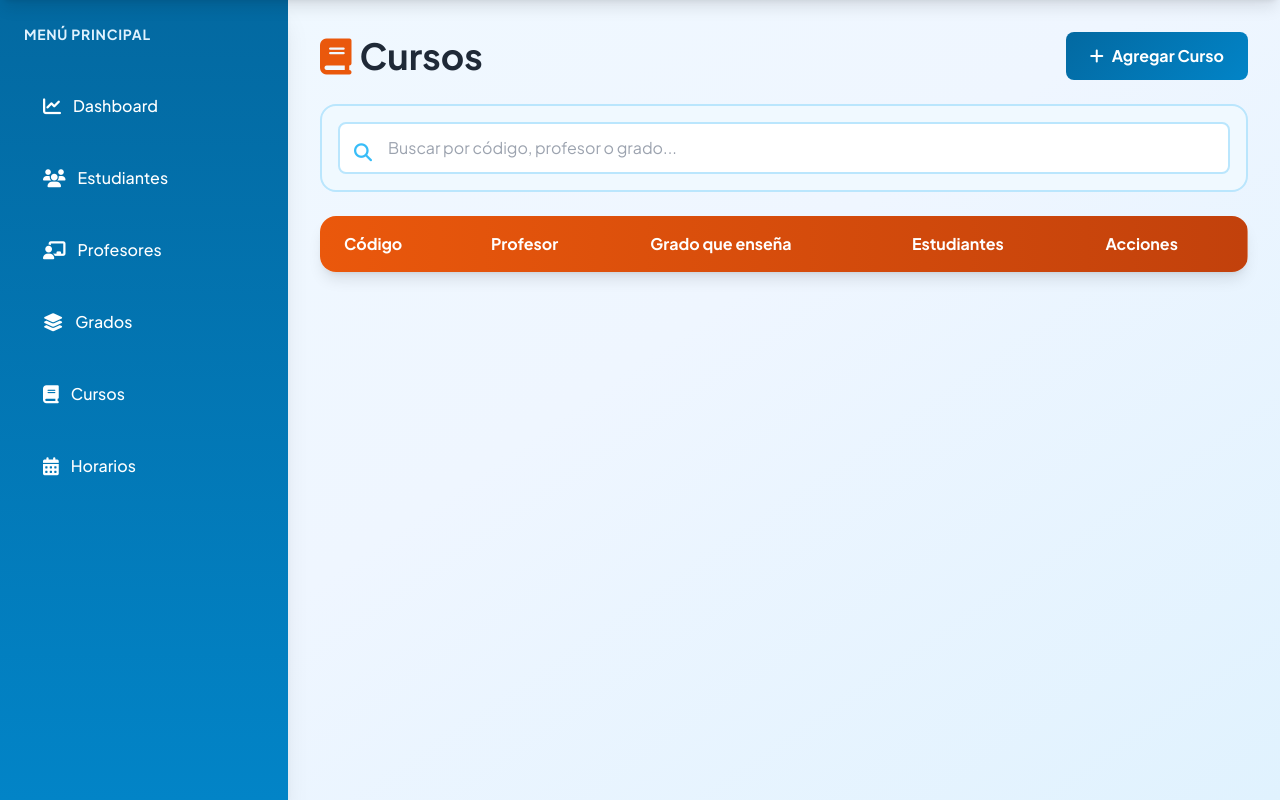
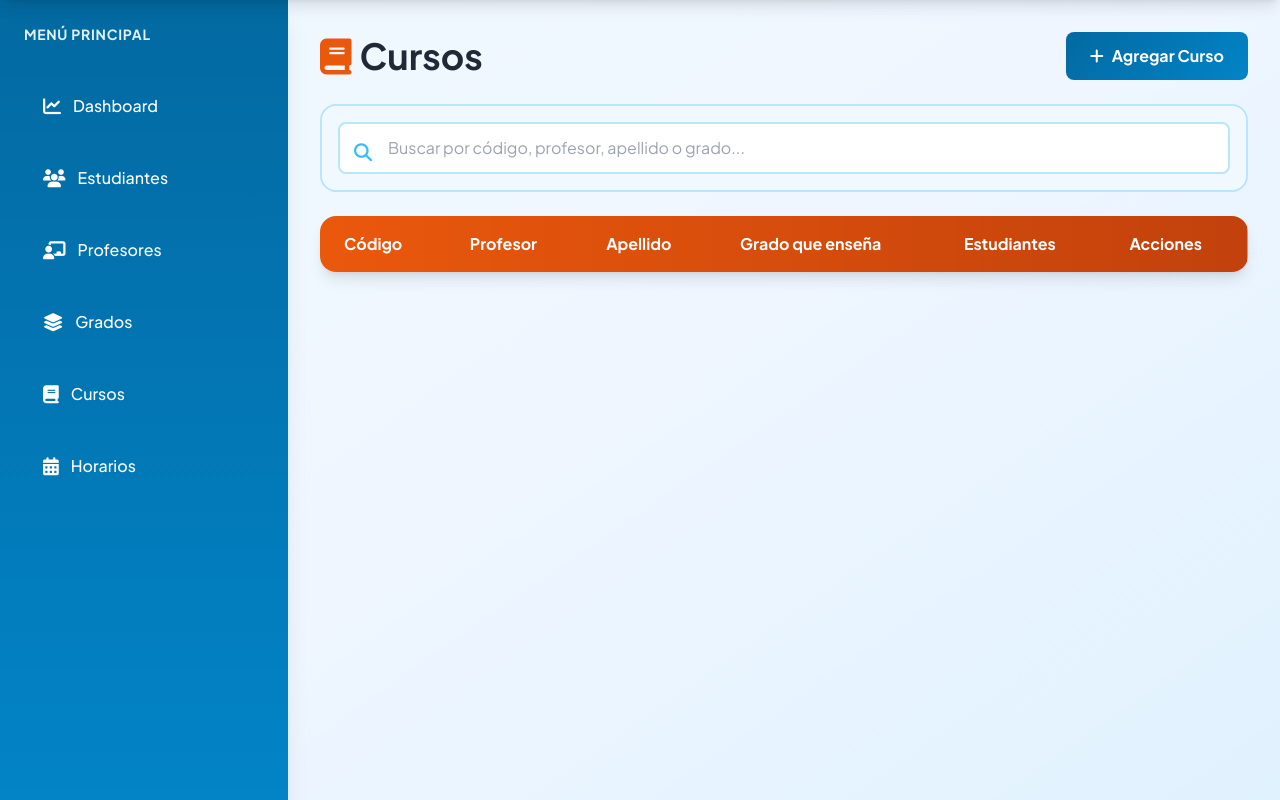
Before and after one commit to bismarb/coleg, a Flask app: page /courses in a window 1280 px wide. Shown: the part 84-884 px from the top of the page. Run offline with Flask 3, Linux system fonts and the light colour scheme; a user stored in the database is signed in; data comes from the database, SQL or seed files in the repository; data that the repository does not hold is empty; some libraries are stand-ins or nearby versions.

Commit message:
Add instructor last name to the courses table
Add a new column for instructor last name to the courses table, update search functionality to include last names, and adjust colspan for the no results message.

Replit-Commit-Author: Agent
Replit-Commit-Session-Id: 6c29dedf-a5d0-4867-8194-dba4f988ca98
Replit-Commit-Checkpoint-Type: full_checkpoint
Replit-Commit-Event-Id: 3b90a2d7-6be0-4f80-9d42-f87d98015cbf
Replit-Commit-Screenshot-Url: https://storage.googleapis.com/screenshot-production-us-central1/81a919ab-7509-4977-9993-cf3b59151fee/6c29dedf-a5d0-4867-8194-dba4f988ca98/tmbExD3

```diff
--- a/templates/courses.html
+++ b/templates/courses.html
@@ -14,7 +14,7 @@
     <div class="bg-sky-50 rounded-2xl p-4 border-2 border-sky-200">
         <div class="relative">
             <i class="fas fa-search absolute left-4 top-4 text-sky-400 text-lg"></i>
-            <input type="text" id="searchInput" placeholder="Buscar por código, profesor o grado..." class="w-full pl-12 pr-4 py-3 bg-white border-2 border-sky-200 rounded-lg focus:outline-none focus:border-sky-500 text-gray-800" onkeyup="filterCourses()">
+            <input type="text" id="searchInput" placeholder="Buscar por código, profesor, apellido o grado..." class="w-full pl-12 pr-4 py-3 bg-white border-2 border-sky-200 rounded-lg focus:outline-none focus:border-sky-500 text-gray-800" onkeyup="filterCourses()">
         </div>
     </div>
 
@@ -24,6 +24,7 @@
                 <tr>
                     <th class="px-6 py-4 text-left">Código</th>
                     <th class="px-6 py-4 text-left">Profesor</th>
+                    <th class="px-6 py-4 text-left">Apellido</th>
                     <th class="px-6 py-4 text-left">Grado que enseña</th>
                     <th class="px-6 py-4 text-left">Estudiantes</th>
                     <th class="px-6 py-4 text-left">Acciones</th>
@@ -31,9 +32,10 @@
             </thead>
             <tbody class="divide-y" id="courseTableBody">
                 {% for course in courses %}
-                <tr class="hover:bg-sky-50 course-row" data-searchtext="{{ course.course_code.lower() }} {{ course.teacher.user.name.lower() }} {{ course.grade_rel.name.lower() }}">
+                <tr class="hover:bg-sky-50 course-row" data-searchtext="{{ course.course_code.lower() }} {{ course.teacher.user.name.lower() }} {{ course.teacher.apellido_paterno.lower() if course.teacher.apellido_paterno else '' }} {{ course.teacher.apellido_materno.lower() if course.teacher.apellido_materno else '' }} {{ course.grade_rel.name.lower() }}">
                     <td class="px-6 py-4 font-semibold">{{ course.course_code }}</td>
                     <td class="px-6 py-4 text-sm">{{ course.teacher.user.name }}</td>
+                    <td class="px-6 py-4 text-sm">{{ course.teacher.apellido_paterno or '' }} {{ course.teacher.apellido_materno or '' }}</td>
                     <td class="px-6 py-4 text-sm">{{ course.grade_rel.name }}</td>
                     <td class="px-6 py-4 text-sm">
                         {% set enrolled = course.enrollments|length %}
@@ -142,7 +144,7 @@ function filterCourses() {
         if (!tbody.querySelector('.no-results')) {
             const noResultsRow = document.createElement('tr');
             noResultsRow.className = 'no-results';
-            noResultsRow.innerHTML = '<td colspan="5" class="px-6 py-8 text-center text-gray-500"><i class="fas fa-search mr-2"></i>No se encontraron cursos</td>';
+            noResultsRow.innerHTML = '<td colspan="6" class="px-6 py-8 text-center text-gray-500"><i class="fas fa-search mr-2"></i>No se encontraron cursos</td>';
             tbody.appendChild(noResultsRow);
         }
     } else {
```
